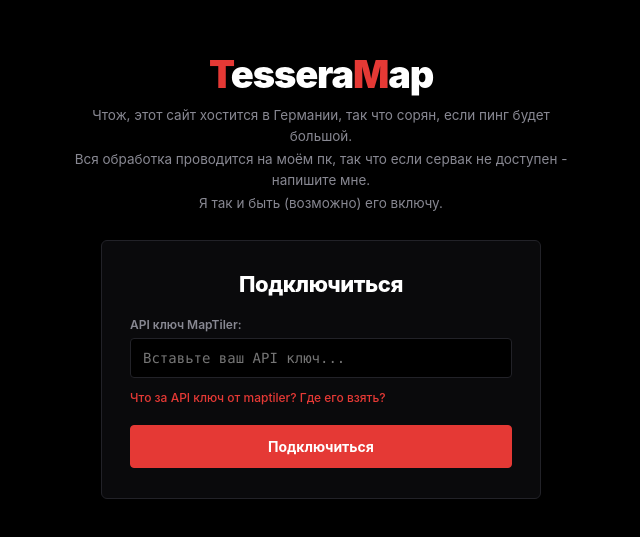
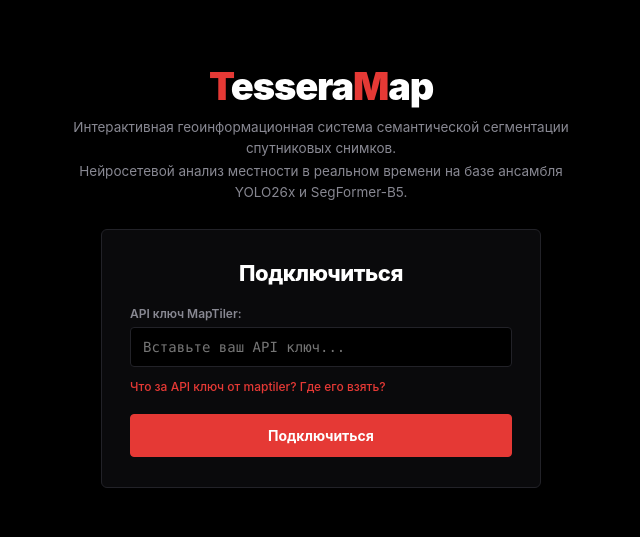
Before and after one commit to itsKerchick/TesseraMap, a plain HTML site: page index.html in a window 1280 px wide. Shown: the part 123-660 px from the top of the page, without its empty margins (319-959 px from the left). Drawn offline with nearby package versions, Linux system fonts and the light colour scheme.

Commit message:
Replace informal landing text with universal project description in index.html

```diff
--- a/index.html
+++ b/index.html
@@ -1480,9 +1480,8 @@
         <div class="welcome-header">
           <h1 class="welcome-title"><span class="red-ch">T</span>essera<span class="red-ch">M</span>ap</h1>
           <div class="welcome-desc">
-            <div>Чтож, этот сайт хостится в Германии, так что сорян, если пинг будет большой.</div>
-            <div>Вся обработка проводится на моём пк, так что если сервак не доступен - напишите мне.</div>
-            <div>Я так и быть (возможно) его включу.</div>
+            <div>Интерактивная геоинформационная система семантической сегментации спутниковых снимков.</div>
+            <div>Нейросетевой анализ местности в реальном времени на базе ансамбля YOLO26x и SegFormer-B5.</div>
           </div>
         </div>
 
```
